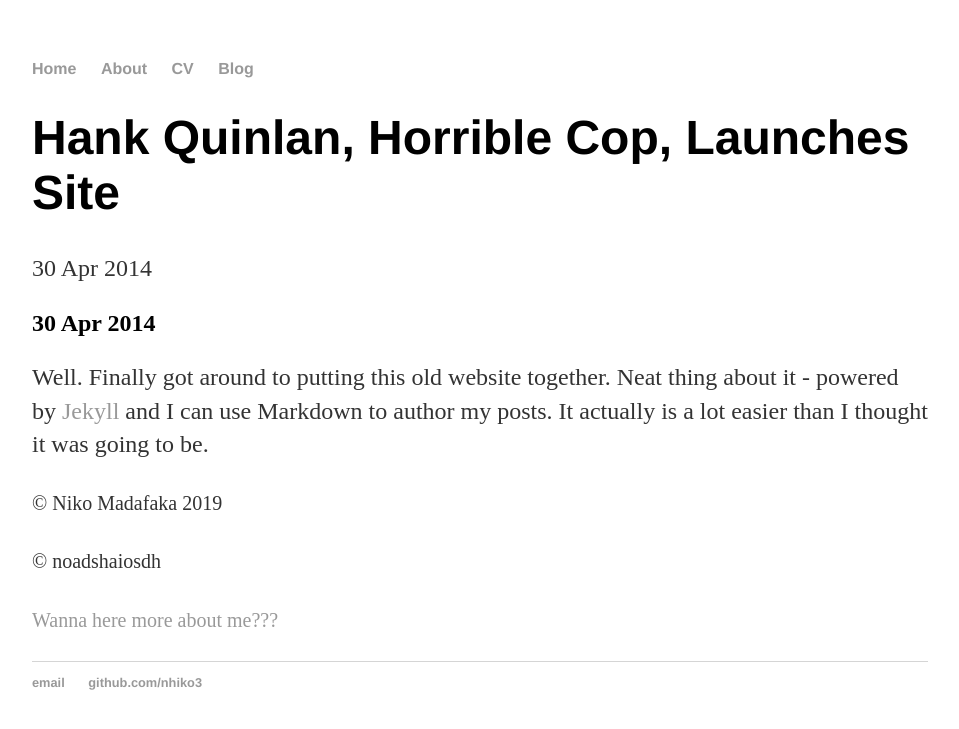
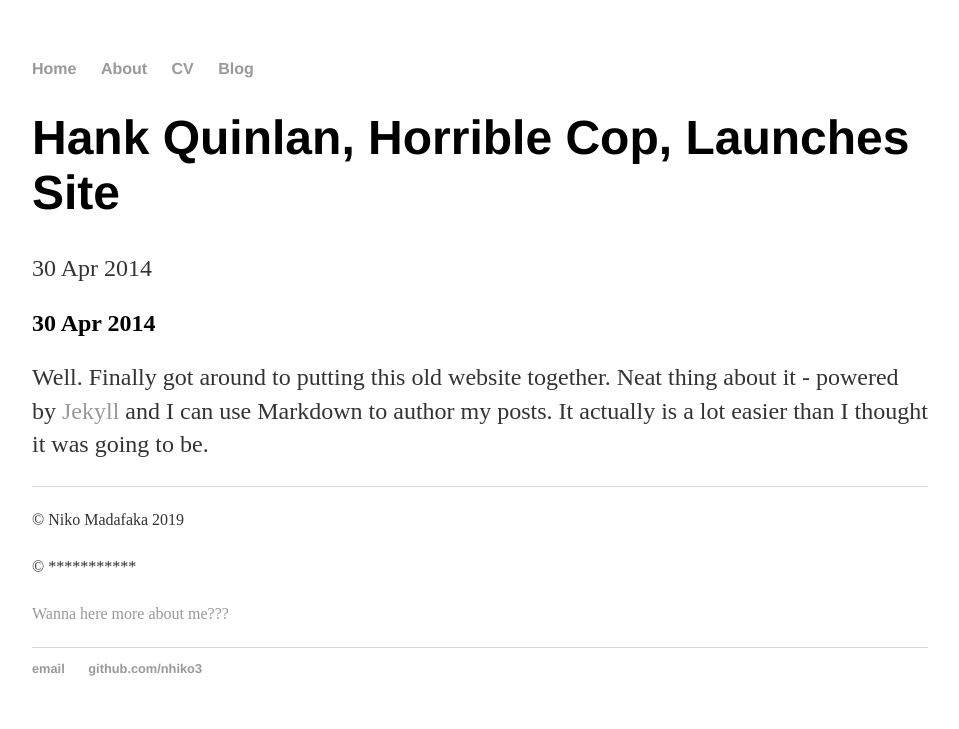
Before and after one commit to adler3/adler3.github.io, a Jekyll site: the page built from _posts/2014-04-30-name-of-my-post.md, in a window 1280 px wide. Shown: the top 729 px of the page, without its empty margins (160-1119 px from the left). Built offline with Jekyll 4.4.1, drawn with Linux system fonts in a browser that asks for light colours.

Commit message:
footer change

```diff
--- a/_includes/footer.html
+++ b/_includes/footer.html
@@ -1,8 +1,13 @@
+<!DOCTYPE html>
+<html>
+<head>
+	<link rel="stylesheet" type="text/css" href="/css/main.css">
+</head>
 <div class="footer">
 	<div class="row">
 	<div class="col-sm-8">
 	<p><small>&copy; Niko Madafaka 2019</small></p>
-	<p><small>&copy; noadshaiosdh</small></p>
+	<p><small>&copy; ***********</small></p>
 	</div>
 	<div class="col-sm-4">
 	<p class="pull-right"><small><a href="/about" title="About this site">Wanna here more about me???</a></small></p>
--- a/css/main.css
+++ b/css/main.css
@@ -1,10 +1,6 @@
 body {
     margin: 60px auto;
     width: 70%;
-}
-.footer {
-	border-top-width: 2px;
-	border-top-color: black;
 }
 nav ul, footer ul {
     font-family:'Helvetica', 'Arial', 'Sans-Serif';
@@ -33,6 +29,14 @@ p {
     color: #333;
 }
 footer {
+	border-top-width: 2px;
+	border-top-color: black;
+    border-top: 1px solid #d5d5d5;
+    font-size: .8em;
+}
+.footer {
+	border-top-width: 2px;
+	border-top-color: black;
     border-top: 1px solid #d5d5d5;
     font-size: .8em;
 }
```
